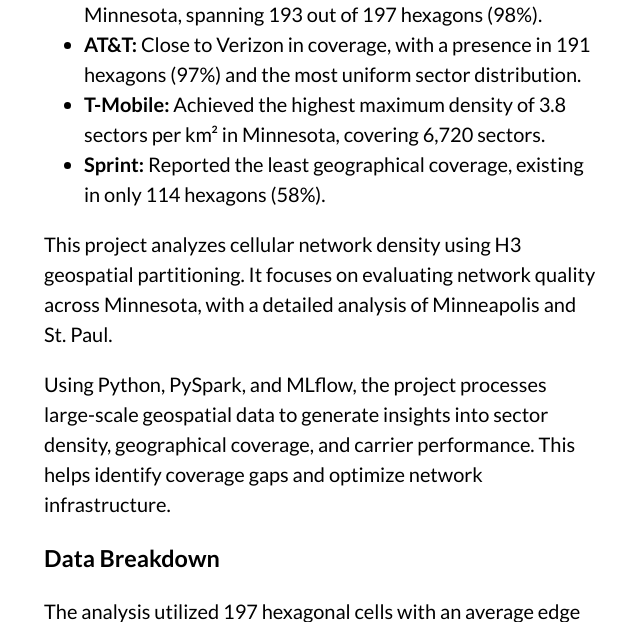
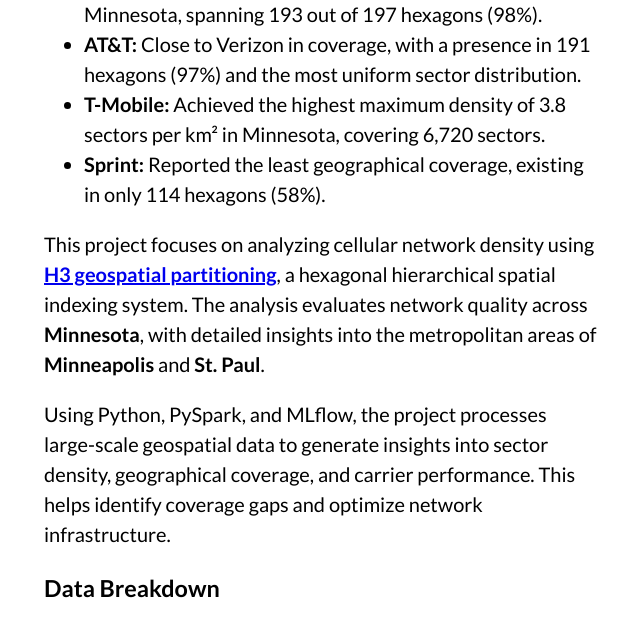
Before and after one commit to jjoshualleung/portfolio, a Flask app: page /projects/site-density-analysis in a window 1280 px wide. Shown: the part 1249-1871 px from the top of the page, without its empty margins (196-836 px from the left). Run offline with Flask 3, Linux system fonts and the light colour scheme.

Commit message:
Add h3 hyperline

```diff
--- a/templates/project_site-density-analysis.html
+++ b/templates/project_site-density-analysis.html
@@ -33,11 +33,15 @@
                             <li><strong>Sprint:</strong> Reported the least geographical coverage, existing in only 114 hexagons (58%).</li>
                         </ul>
 
-                        <p>
-                            This project analyzes cellular network density using H3 geospatial partitioning.
-                            It focuses on evaluating network quality across Minnesota, with a detailed analysis
-                            of Minneapolis and St. Paul.
-                        </p>
+                    <p>
+                        This project focuses on analyzing cellular network density using
+                        <a href="https://www.uber.com/blog/h3/" target="_blank"><strong>H3 geospatial partitioning</strong></a>,
+                        a hexagonal hierarchical spatial indexing system. The analysis evaluates network quality across
+                        <strong>Minnesota</strong>, with detailed insights into the metropolitan areas of
+                        <strong>Minneapolis</strong> and <strong>St. Paul</strong>.
+                    </p>
+
+
                         <p>
                             Using Python, PySpark, and MLflow, the project processes large-scale geospatial data
                             to generate insights into sector density, geographical coverage, and carrier performance.
```
